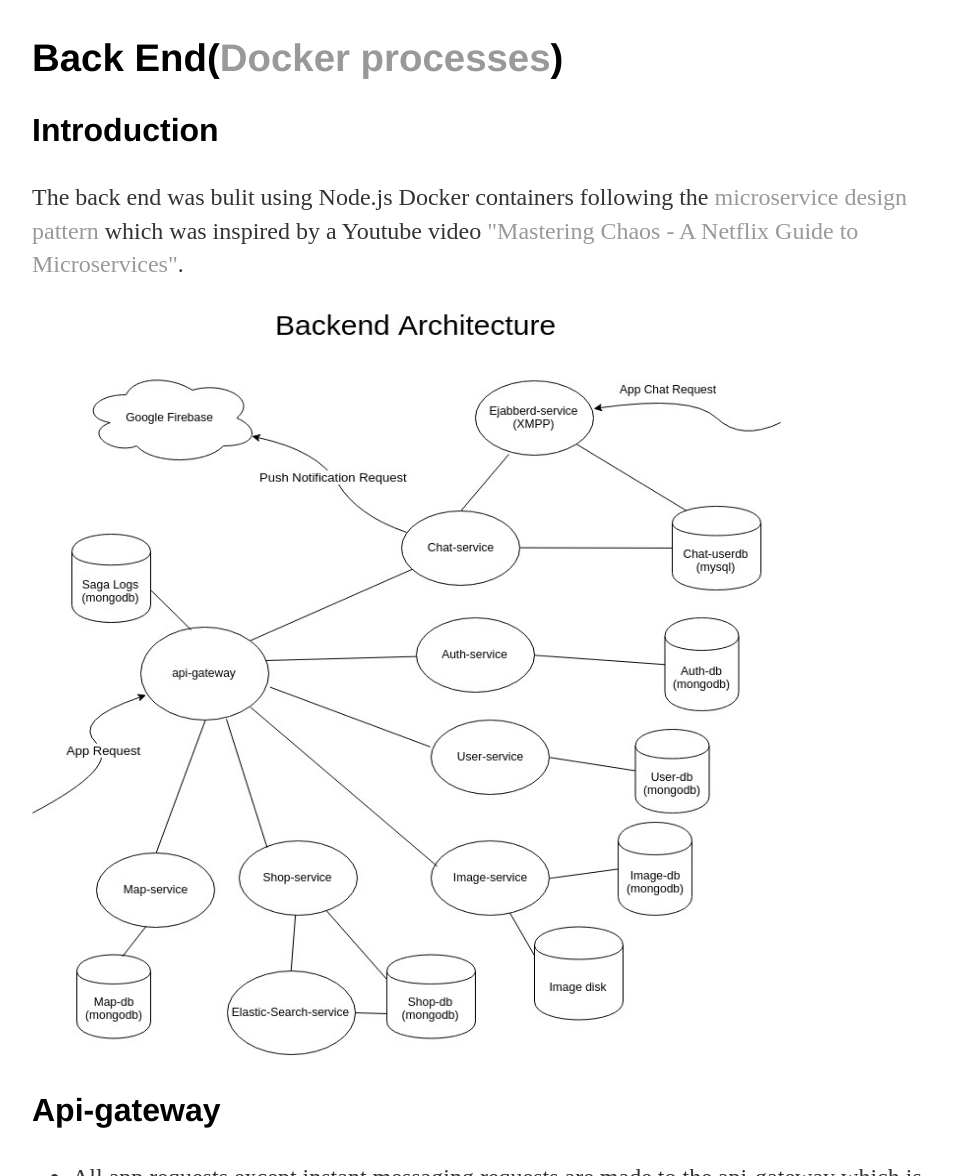
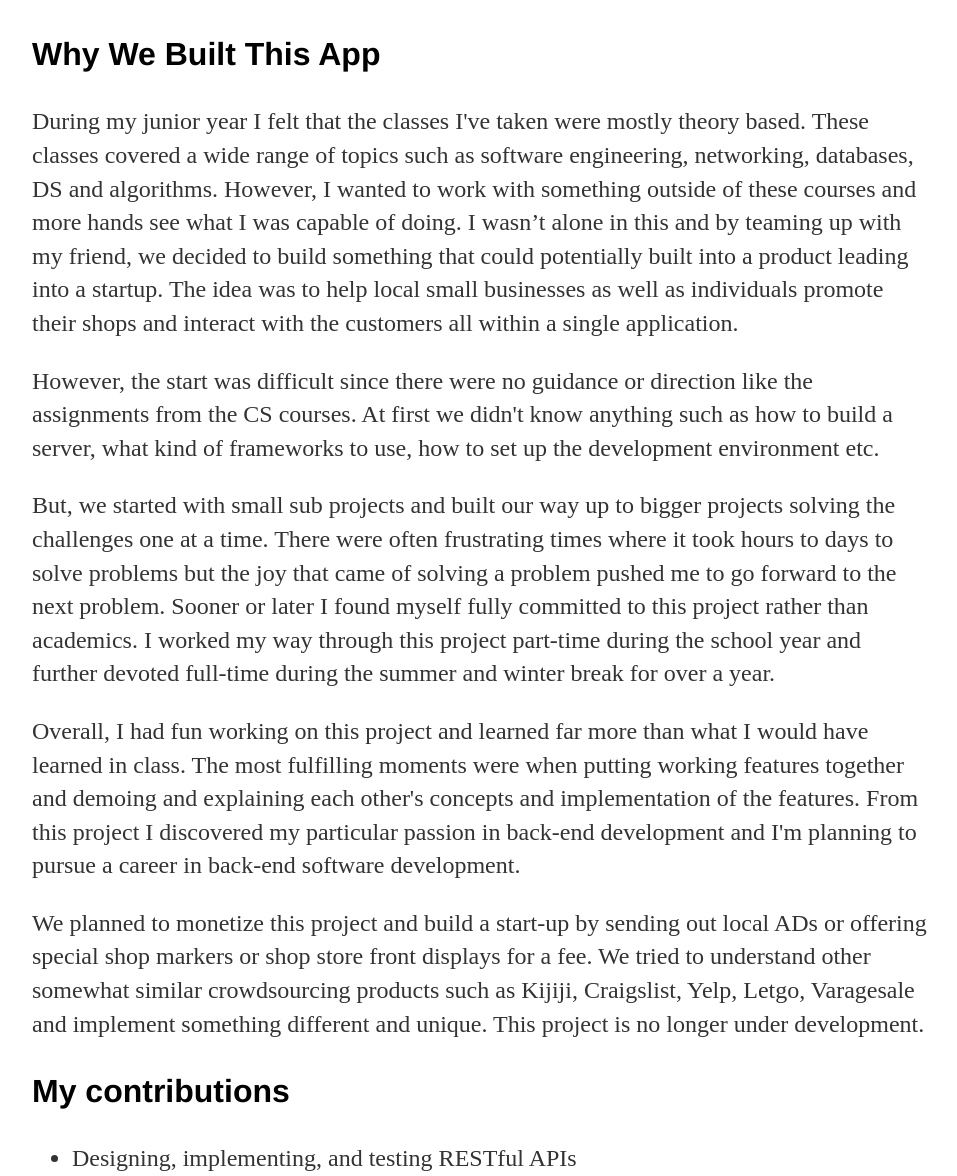
Before and after one commit to jcho7022/jcho7022.github.io, a Jekyll site: the page built from projects/float/index.html, in a window 1280 px wide and 1400 px high, scrolled down 1077 px. Shown: the part 224-1400 px from the top of the window, without its empty margins (160-1117 px from the left). Built offline with Jekyll 4.4.1, drawn with Linux system fonts in a browser that asks for light colours; some of the changed text lies outside the part shown.

Commit message:
Update index.html

```diff
--- a/projects/float/index.html
+++ b/projects/float/index.html
@@ -17,6 +17,49 @@ Users can interact with other users using <a href="https://jcho7022.github.io/pr
 
 <h2>Demo/<a href="https://jcho7022.github.io/projects/chatbot">Detailed Messaging Demo</a></h2>
 <iframe  width="980" height="660" src="https://www.youtube.com/embed/UMC1NTGTXZI" frameborder="0" allow="accelerometer; autoplay; encrypted-media; gyroscope; picture-in-picture" allowfullscreen></iframe>
+
+<h3>Why We Built This App</h3>
+<p>During my junior year I felt that the classes I've taken were mostly theory based.
+	These classes covered a wide range of topics such as software engineering, networking,
+	databases, DS and algorithms. However, I wanted to work with something outside of these courses
+	and more hands see what I was capable of doing. I wasn’t alone in this and by teaming up with my friend,
+	we decided to build something that could potentially built into a product leading into a startup.
+	The idea was to help local small businesses as well as individuals promote their shops and interact
+	with the customers all within a single application. </p>
+
+<p>However, the start was difficult since there were no guidance or direction like the assignments from the CS courses.
+	At first we didn't know anything such as how to build a server, what kind of frameworks to use, how to set up
+	the development environment etc.</p>
+
+<p>But, we started with small sub projects and built our way up to bigger projects solving the challenges
+	one at a time. There were often frustrating times where it took hours to days to solve problems
+	but the joy that came of solving a problem pushed me to go forward to the next problem. Sooner or
+	later I found myself fully committed to this project rather than academics. I worked my way through
+	this project part-time during the school year and further devoted full-time during the summer and winter
+	break for over a year. </p>
+
+<p>Overall, I had fun working on this project and learned far more than what I would have learned in class.
+	The most fulfilling moments were when putting working features together and demoing and explaining
+	each other's concepts and implementation of the features. From this project I discovered my particular
+	passion in back-end development and I'm planning to pursue a career in back-end software development. </p>
+
+<p>We planned to monetize this project and build a start-up by sending out local ADs or offering special
+	shop markers or shop store front displays for a fee. We tried to understand other somewhat similar
+	crowdsourcing products such as Kijiji, Craigslist, Yelp, Letgo, Varagesale and implement something different and unique.
+	This project is no longer under development.</p>
+
+<h3>My contributions</h3>
+<ul class="contributions">
+        <li>Designing, implementing, and testing RESTful APIs</li>
+        <li>System designing</li>
+	<li>Setting up and integrating frameworks such as Docker, MySQL, Firebase, XMPP, OAuth to the project</li>
+	<li>Writing Docker, Docker-compose files, as well as shell scripts to automate tasks</li>
+	<li>Setting up user session with JWTs and user authentication</li>
+	<li>Setting up HTTPS, TLS(XMPP) for client and server, and configuring NAT table(server was located in my dorm room)</li>
+	<li>Building UI, app illustrations</li>
+	<li>Refactoring code and code reviewing</li>
+	<li>Version control</li>
+	</ul>
 
 <h2>Back End(<a href="server_docker.png">Docker processes</a>)</h2>
 <h3>Introduction</h3>
```
